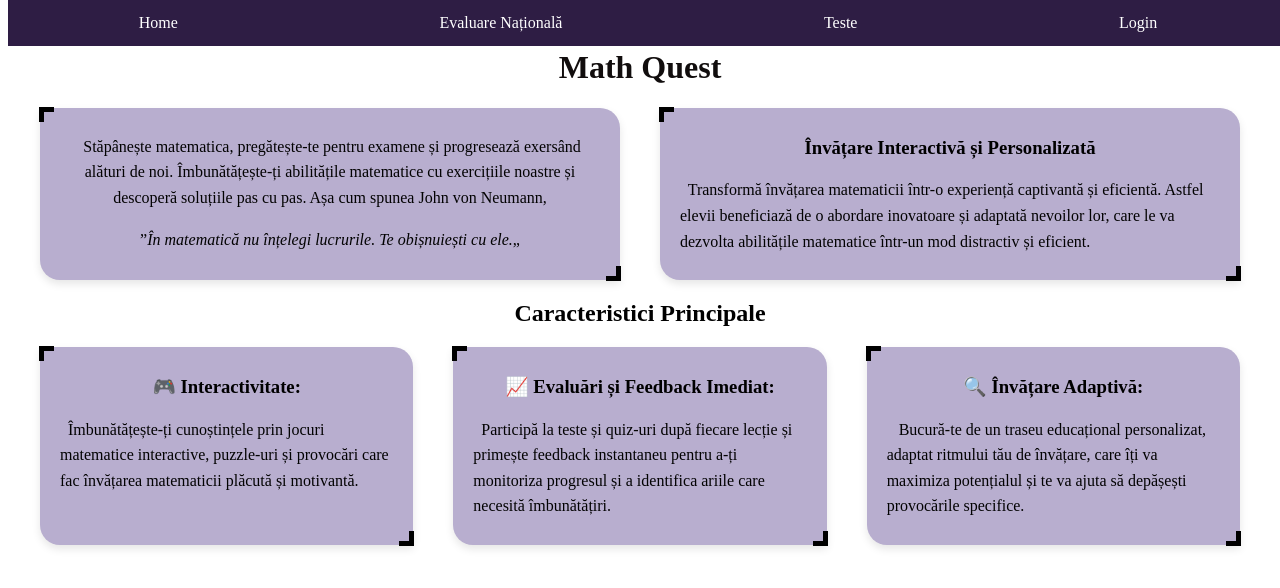
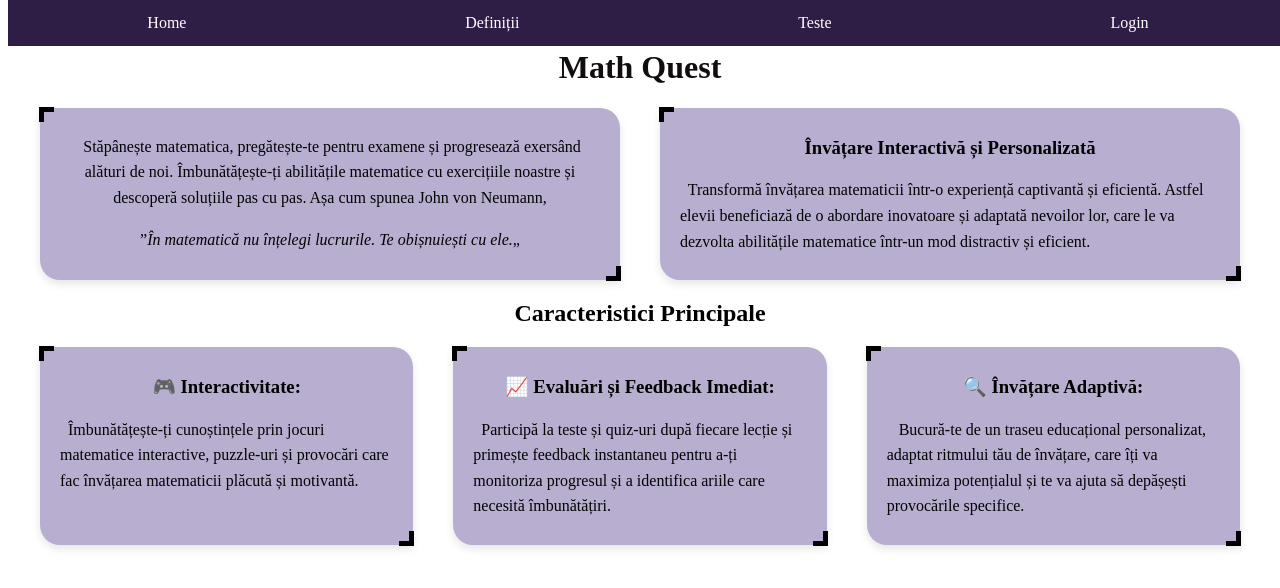
Before and after one commit to AnaMariaDraganuta/FinalProject, a React (Vite) app: page / in a window 1280 px wide. Shown: the top 588 px of the page. Built offline with nearby package versions, Linux system fonts and the light colour scheme.

Commit message:
modified JSON Server and folder name EvaluareNationala in Definitii

```diff
--- a/src/App.jsx
+++ b/src/App.jsx
@@ -6,7 +6,7 @@ import Navbar from "./components/NavBar/Navbar";
 import Teste from "./components/Teste/Teste.jsx";
 import Login from "./components/LogIn/Login.jsx";
 import Home from "./components/Home/Home.jsx";
-import CardList from "./components/EvaluareNationala/CardList.jsx";
+import CardList from "./components/Definitii/CardList.jsx";
 
 const App = () => {
   return (
@@ -15,7 +15,7 @@ const App = () => {
       <Routes>
         <Route path="/" element={<Home />} />
         <Route path="/teste" element={<Teste />} />
-        <Route path="/evaluare" element={<CardList />} />
+        <Route path="/definitii" element={<CardList />} />
         <Route path="/Login" element={<Login />} />
       </Routes>
     </Router>
--- a/src/components/EvaluareNationala/CardList.jsx
+++ b/src/components/Definitii/CardList.jsx
@@ -10,7 +10,7 @@ const CardList = () => {
   const [searchTerm, setSearchTerm] = useState('');
   const fetchCard = async () => {
     try {
-      const response = await fetch('http://localhost:3001/card');
+      const response = await fetch('http://localhost:3000/card');
       if (!response.ok) {
         throw new Error('Network response was not ok');
       }
--- a/src/components/NavBar/Navbar.jsx
+++ b/src/components/NavBar/Navbar.jsx
@@ -7,7 +7,7 @@ const Navbar = () => {
     <nav>
       <ul className="navbar-list">
         <li><Link to="/">Home</Link></li>
-        <li><Link to="/evaluare">Evaluare Națională</Link></li>
+        <li><Link to="/definitii">Definiții</Link></li>
         <li><Link to="/teste">Teste</Link></li>
         <li><Link to="/login">Login</Link></li>
       </ul>
```
Also changed, not shown: src/components/Definitii/Card.css (renamed from src/components/EvaluareNationala/Card.css), src/components/Definitii/Recomanded.jsx (renamed from src/components/EvaluareNationala/Recomanded.jsx), 1 other file (tests, documents, lock files or other folders).
